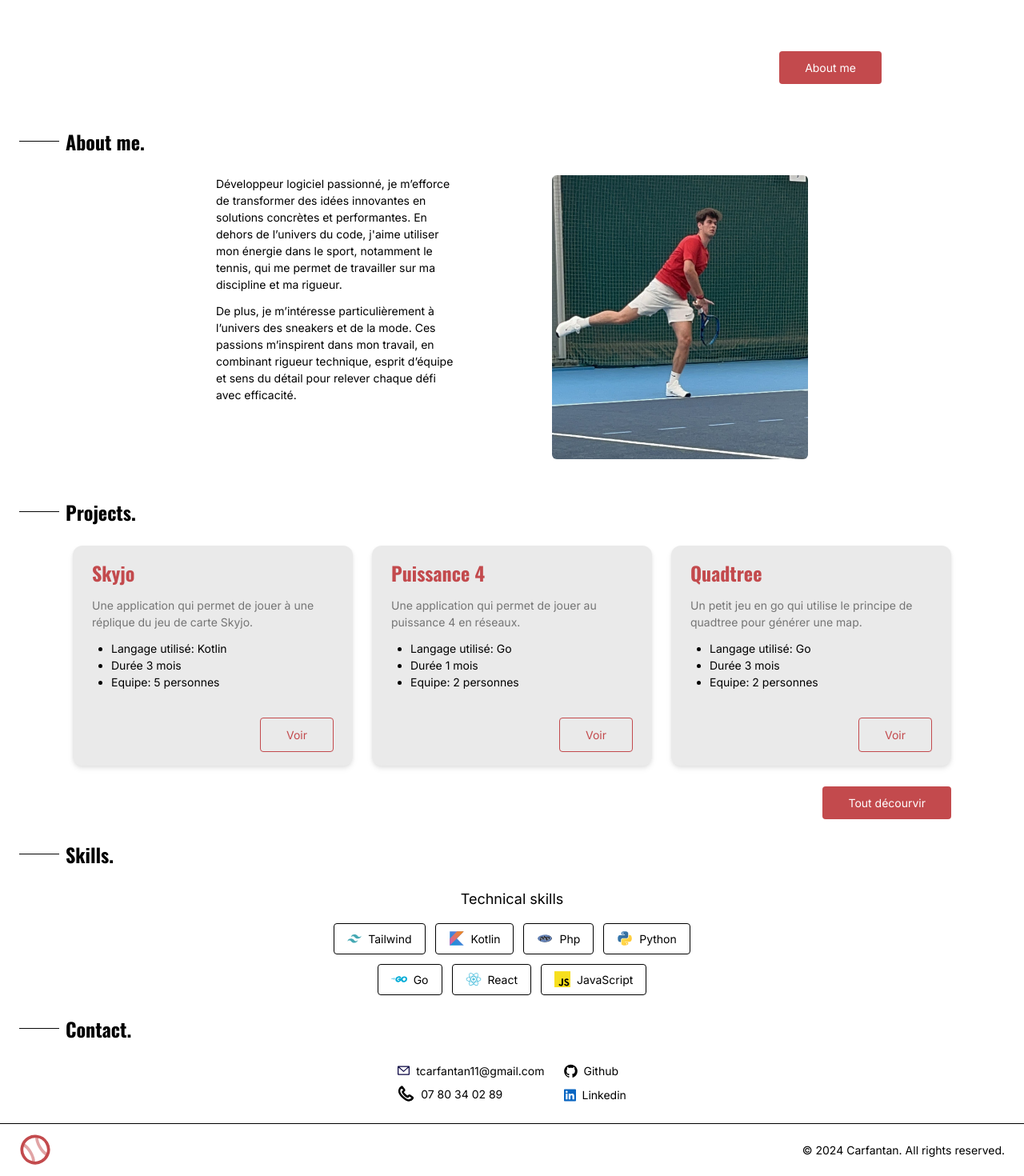
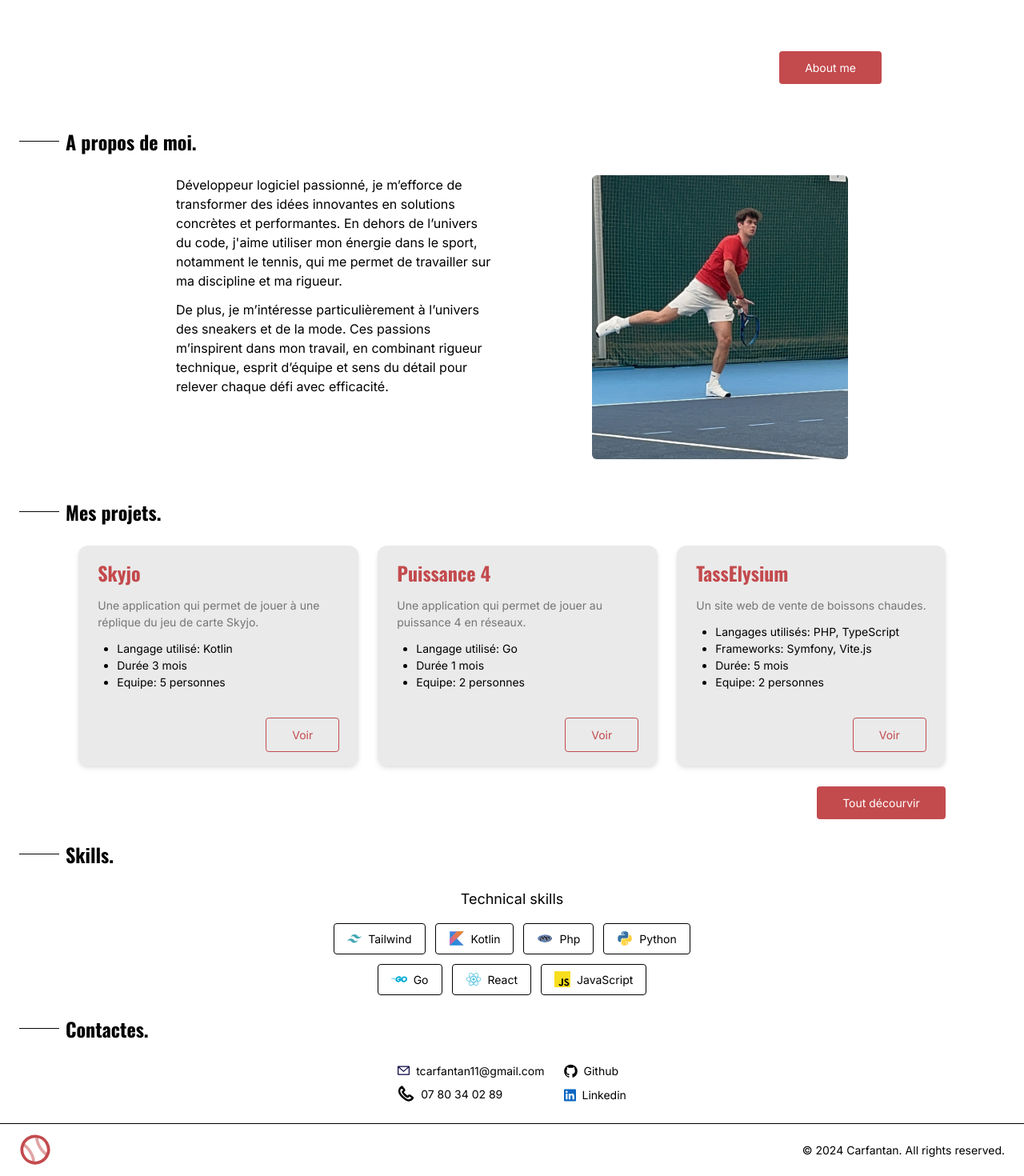
Before and after one commit to SkOor17/portfolio, a React (Vite) app: page / in a window 1280 px wide. Shown: the part 658-2128 px from the top of the page at 80% size. Built offline with nearby package versions, Linux system fonts and the light colour scheme.

Commit message:
add tasselysiu project

```diff
--- a/src/components/AboutMeSection.tsx
+++ b/src/components/AboutMeSection.tsx
@@ -5,10 +5,10 @@ export default function AboutMeSection() {
 
     return (
         <div id="about" className="scroll-mt-16 py-3">
-            <TitleSection>About me.</TitleSection>
+            <TitleSection>A propos de moi.</TitleSection>
             <div className="flex w-full justify-center">
                 <div className="flex flex-col py-6 gap-6 w-fit h-fit md:flex-row md:justify-center md:gap-[15vh]">
-                    <div className="max-w-[300px] space-y-3">
+                    <div className="max-w-[400px] space-y-3 text-base">
                         <p>
                             Développeur logiciel passionné, je m’efforce de transformer des idées innovantes en solutions concrètes et performantes.
                             En dehors de l’univers du code, j'aime utiliser mon énergie dans le sport, notamment le tennis, qui me permet de travailler sur ma discipline et ma rigueur.
--- a/src/components/Button.tsx
+++ b/src/components/Button.tsx
@@ -19,14 +19,14 @@ export default function Button(
         }
     };
 
-    const baseStyles = "py-3 px-8 w-fit h-fit rounded"
+    const baseStyles = "py-3 px-8 h-fit rounded"
     const primaryStyles = "bg-primary text-white hover:bg-[#b23d3f]"
     const secondaryStyles = "text-primary border border-primary hover:bg-primary hover:text-white transition-all duration-200"
 
     const buttonStyles = `${baseStyles} ${type === "primary" ? primaryStyles : secondaryStyles}`;
 
     return (
-        <div className="w-fit transition-transform transform hover:scale-105 py-3">
+        <div className={`transition-transform transform hover:scale-105 py-3`}>
             <Link
                 onClick={link?.startsWith("#") ? handleClick : undefined}
                 to={!link ? "" : link}
--- a/src/components/ContactSection.tsx
+++ b/src/components/ContactSection.tsx
@@ -8,7 +8,7 @@ import EmailIcon from "../assets/EmailIcon";
 export default function ContactSection() {
   return (
     <div id="contact" className="py-3 pb-6 flex flex-col gap-6 scroll-mt-16">
-        <TitleSection>Contact.</TitleSection>
+        <TitleSection>Contactes.</TitleSection>
         <div className="flex flex-col gap-2 w-full md:gap-6 md:flex-row md:justify-center">
             <div className="flex flex-col gap-2">
                 <div className="w-fit flex gap-2 items-center">
--- a/src/components/ProjectsSection.tsx
+++ b/src/components/ProjectsSection.tsx
@@ -6,19 +6,14 @@ import { motion} from "motion/react";
 
 export default function ProjectsSection() {
   const width = window.innerWidth;
-  const projectsDisplay = [];
-
-  for (let index = 0; index < 3; index++) {
-    const element = projects[index];
-    projectsDisplay.push(element);
-  }
+  const projectsDisplay = projects.filter((project) => project.toDisplay);
 
   return (
     <div id="projects" className="flex flex-col gap-6 py-3 scroll-mt-16">
-      <TitleSection>Projects.</TitleSection>
+      <TitleSection>Mes projets.</TitleSection>
       <div className="w-full flex justify-center">
         <div className="w-fit flex flex-col items-end gap-6">
-          <div className="flex flex-col gap-6 items-center lg:flex-row">
+          <div className="flex flex-col gap-6 items-center xl:flex-row">
             {projectsDisplay.map((projet, index) => (
               <motion.div
                 key={projet.id}
--- a/src/data/datas.tsx
+++ b/src/data/datas.tsx
@@ -14,7 +14,9 @@ export type ProjectType = {
     keyWords: Array<string>,
     category: "perso" | "scolaire",
     texte: Array<string>,
-    img: string
+    img: string,
+    link?: string,
+    toDisplay?: boolean,
 }
 
 type Skill = {
@@ -35,7 +37,8 @@ export const projects: ProjectType[] = [
             "Pendant un projet de trois mois au sein d'une équipe de cinq personnes, j'ai réalisé une adaptation du jeu Skyjo en Kotlin, en me concentrant sur la partie front-end. Ce travail m'a permis de traverser différentes phases clés : analyse des besoins pour définir les fonctionnalités essentielles, gestion de projet pour coordonner les tâches et assurer une bonne communication au sein de l'équipe, conception de l'interface utilisateur pour garantir une expérience fluide et attrayante, et enfin développement et intégration.",
             "Ce projet m'a offert une excellente opportunité de mettre en pratique des compétences en développement collaboratif, en design UX/UI, et en méthodologies agiles"
         ],
-        img: "/assets/Skyjo.png"
+        img: "/assets/Skyjo.png",
+        toDisplay: true
     },
     {
         id: 2,
@@ -47,7 +50,8 @@ export const projects: ProjectType[] = [
             "Ce projet est un puissance 4 en réseaux. Travailler sur ce jeu m'a permit d'apprendre à utiliser et à comprendre le concept des goroutines en Go mais aussi de continuer à travailler en collaboration avec Git.",
             "Les principaux objectifs de ce projet était d'éviter tout deadlock ou race-condition pour permettre de jouer sans aucun problème au jeu sur différentes machines. Nous avons donc dû mettre en place un protocole de communication entre les clients et le serveur pour ensuite l'implémenter en Go."
         ],
-        img: "/assets/puissance4.png"
+        img: "/assets/puissance4.png",
+        toDisplay: true
     },
     {
         id: 3,
@@ -61,7 +65,7 @@ export const projects: ProjectType[] = [
             "La première partie de ce projet était donc de se familiariser avec le langage Go ainsi qu'avec les algorithmes récursifs pour pouvoir faire l'algorithme du quadtree. C'étatit aussi la première fois, pour moi, d'utiliser git et de travailler en équipe. Nous avons aussi dû réaliser par la suite des tests pour valider le bon fonctionnement des algorithmes de génération.",
             "La deuxième partie de ce projet était plus libre. Nous avons dû réaliser différentes extensions de notre choix pour développer des choses un peu plus complexes. Par exemple, nous avons réalisé un système de téléportation, de sélection de personage, d'animation. En plus nous avons ajouté un système qui nous permet de placer des objets et d'apater les styles des cases en fonctions des ce qui l'entourait."
         ],
-        img: "/assets/quadtree.png"
+        img: "/assets/quadtree.png",
     },
     {
         id: 4,
@@ -97,8 +101,8 @@ export const projects: ProjectType[] = [
         category: "perso",
         texte:
         [
-            "J'ai utilisé Vite.js avec React pour réaliser ce portfolio.",
-            "Le choix de ce framework et de cette bibliothèque est de pouvoir maintenir facilement et rapidement le site pour pouvoir ajouter au fur et à mesure tous les projets que je réalise dans le but de montrer mes compétences en développement logiciel."
+            "J'ai conçu ce portfolio en utilisant Vite.js avec React, un duo technologique performant et moderne.",
+            "Ce choix me permet de maintenir le site de manière simple et efficace, tout en facilitant l'ajout progressif de mes projets. Ainsi, je peux régulièrement enrichir ce portfolio pour mettre en valeur mes compétences en développement logiciel."
         ],
         img: "/assets/portfolio.png"
     },
@@ -114,6 +118,27 @@ export const projects: ProjectType[] = [
             "Le but de ce petit projet est de réaliser quelque chose de concret pour valider mes compétences en JavaScript mais aussi pour avoir une première approche de la POO (programmation orientée objet) dans ce langage. De plus, j'ai aussi appris à manipuler le DOM pour réaliser ce projet."
         ],
         img: "/assets/snake.png"
+    },
+    {
+        id: 8,
+        title: "TassElysium",
+        description: "Un site web de vente de boissons chaudes.",
+        keyWords: [
+            "Langages utilisés: PHP, TypeScript",
+            "Frameworks: Symfony, Vite.js",
+            "Durée: 5 mois",
+            "Equipe: 2 personnes"
+        ],
+        category: "scolaire",
+        texte:
+        [
+            "TassElysium est un site web développé dans le cadre d’un projet scolaire de cinq mois, réalisé en équipe de cinq personnes. Ce projet avait pour objectif de concevoir et de livrer une application fonctionnelle en suivant un processus complet de développement. Le back-end, développé avec Symfony, offre une API REST robuste, tandis que le front-end, conçu avec Vite.js, TypeScript et Tailwind CSS, propose une interface moderne et réactive.",
+            "Chaque étape du projet a été rigoureusement menée, de la communication initiale et de l’analyse des besoins à la conception, en passant par le développement et la gestion du projet. Nous avons élaboré des diagrammes UML pour structurer efficacement l’application et avons intégré des design patterns tels que le State Pattern afin d’assurer une architecture solide et évolutive. Une attention particulière a été accordée au travail d’équipe et à la répartition des tâches, avec un suivi constant de l'avanceent du projet",
+            "À la fin du projet, une analyse critique a été réalisée pour identifier les succès et les points à améliorer. Cette expérience nous a permis de consolider nos compétences en développement web, en gestion de projet et en résolution de problèmes techniques dans un cadre collaboratif.",
+        ],
+        img: "/assets/tasselysium.png",
+        link: "https://tasselysium.noknok.dev/#/",
+        toDisplay: true
     },
 ]
 
--- a/src/layouts/MainLayout.tsx
+++ b/src/layouts/MainLayout.tsx
@@ -4,10 +4,10 @@ import { Outlet } from "react-router-dom";
 
 export default function MainLayout() {
     const links = new Map<string, string>([
-		['about', '/#about'],
-		['projects', '/#projects'],
+		['à propos', '/#about'],
+		['projets', '/#projects'],
 		['skills', '/#skills'],
-		['contact', '/#contact'],
+		['contactes', '/#contact'],
 	  ]);
 
     return (
--- a/src/pages/Project.tsx
+++ b/src/pages/Project.tsx
@@ -43,7 +43,7 @@ export default function Project() {
                 </p>
                 <div className='flex flex-col gap-8 items-center justify-between min-h-fit md:justify-normal md:flex-row md:items-start md:gap-24'>
                     <div className='flex w-full md:w-[calc(75vh)] md:gap-6 md:flex md:flex-col md:min-h-full'>
-                        <div className='space-y-3'>
+                        <div className='space-y-3 text-base'>
                             {projet?.texte.map((str, index) => (
                                 <p key={index}>{str}</p>
                             ))}
```
Also changed, not shown: src/components/HeroSection.tsx (+4 -4 lines), public/assets/tasselysium.png (added).
